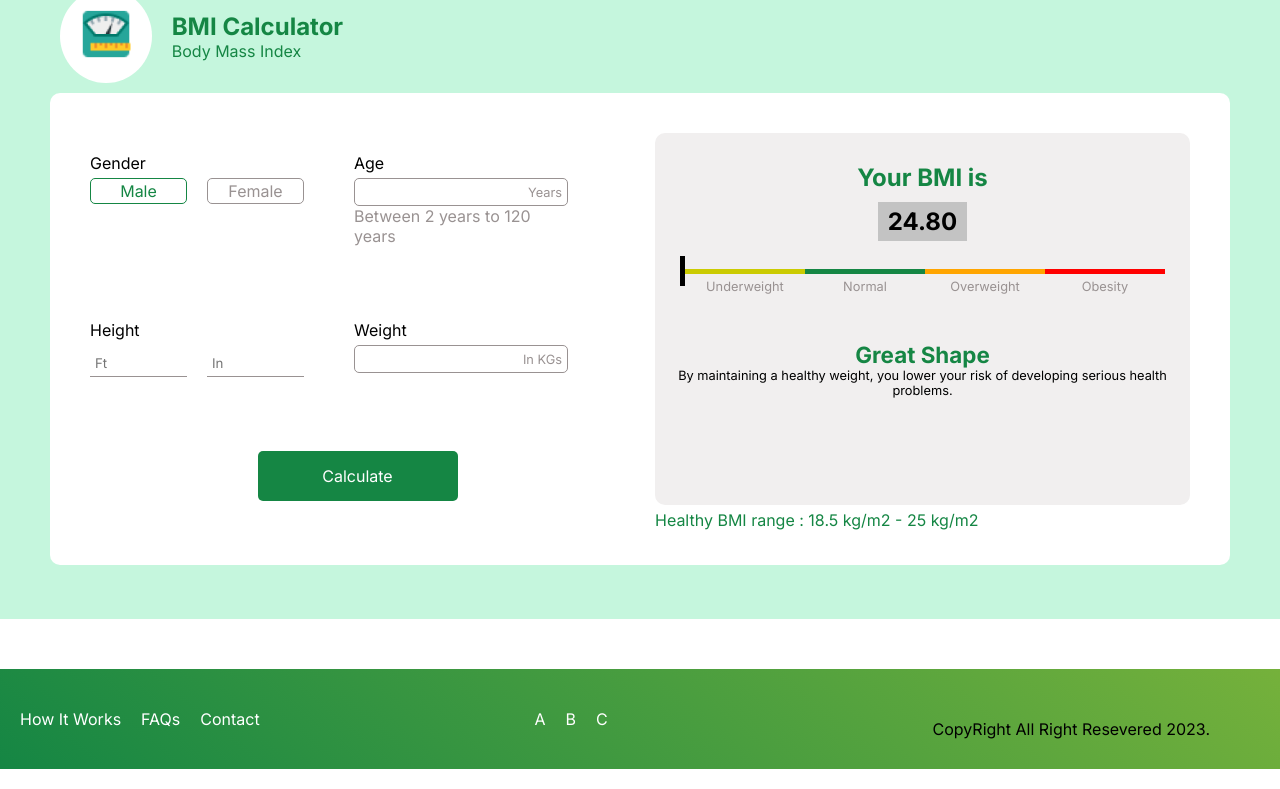
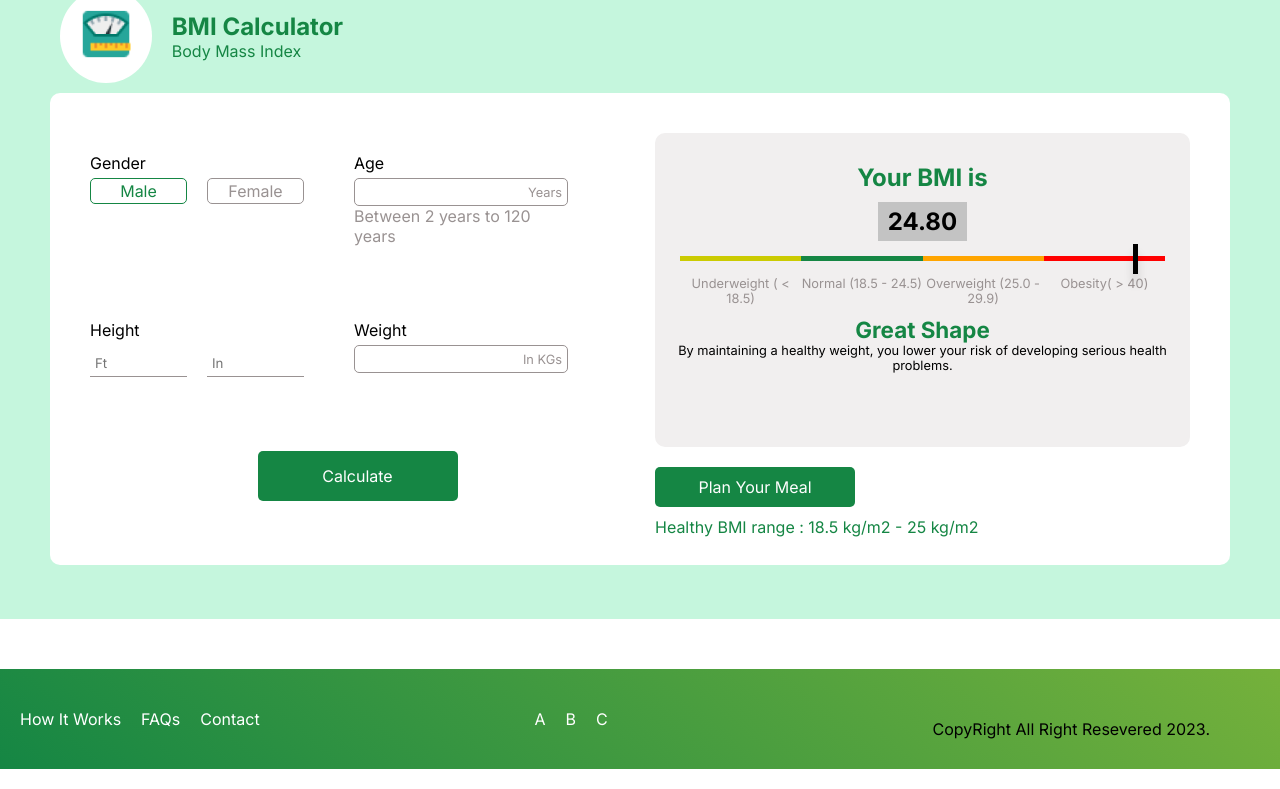
Before and after one commit to IshanB999/Khurakhfinal, a Django app: page /bmi-calculator in a window 1280 px wide. Shown: the part 141-930 px from the top of the page. Run offline with Django 5.2, Linux system fonts and the light colour scheme.

Commit message:
Created the caluclator ticker range and added plan meal button

```diff
--- a/mealplans/templates/bmi/calculator.html
+++ b/mealplans/templates/bmi/calculator.html
@@ -71,19 +71,21 @@
 
         <div class="box_container">
 
-            <div class="ticker"></div>
+            <div class="ticker obesity faq-button" id="bmi-ticker">
+                <p class="tooltip">BMI INDICATOR</p>
+            </div>
 
             <div class="boxes yellow">
-                <p>Underweight</p>
+                <p>Underweight ( < 18.5)</p>
             </div>
             <div class="boxes green">
-                <p>Normal</p>
+                <p>Normal (18.5 - 24.5)</p>
             </div>
             <div class="boxes orange">
-                <p>Overweight</p>
+                <p>Overweight (25.0 - 29.9)</p>
             </div>
             <div class="boxes red">
-                <p>Obesity</p>
+                <p>Obesity( > 40)</p>
             </div>
         </div>
 
@@ -94,7 +96,9 @@
                            of developing serious health problems.</p>
         </div>
         </div>
-        <p class="mt-5 primary-color">Healthy BMI range : 18.5 kg/m2 - 25 kg/m2</p>
+
+        <button class="global_btn simple rect plan_meal_btn">Plan Your Meal</button>
+        <p class="mt-10 primary-color">Healthy BMI range : 18.5 kg/m2 - 25 kg/m2</p>
     </div>
    </div>
 </div>
--- a/static/javascript/index.js
+++ b/static/javascript/index.js
@@ -5,3 +5,35 @@ function openDialog() {
 function closeDialog() {
     document.getElementById('dialogOverlay').classList.remove('show');
 }
+
+
+
+
+
+
+function calculate_ticker(bmi=17){
+
+const bmit = 37; // Example value for bmit
+
+  let targetWidth = 0;
+
+  // Determine the target width based on the bmit value
+  if (bmit < 18.5) {
+    targetWidth = (bmit / 18.5) * 25; // 0% to 25%
+  } else if (bmit >= 18.5 && bmit < 25.0) {
+    targetWidth = 25 + ((bmit - 18.5) / (24.9 - 18.5)) * 25; // 25% to 50%
+  } else if (bmit >= 25.0 && bmit < 30.0) {
+    targetWidth = 50 + ((bmit - 25.0) / (29.0 - 25.0)) * 25; // 50% to 75%
+  } else if (bmit >= 30.0 && bmit < 40.0) {
+    targetWidth = 75 + ((bmit - 30.0) / (40.0 - 30.0)) * 25; // 75% to 100%
+  } else if (bmit >= 40.0) {
+    targetWidth = 100; // 100%
+  }
+
+
+  console.log(targetWidth)
+  document.getElementById('bmi-ticker').style.left = targetWidth + '%'
+
+}
+
+calculate_ticker()
--- a/static/styles/main.css
+++ b/static/styles/main.css
@@ -120,6 +120,7 @@
   place-content: center;
   place-items: center;
   justify-content: space-between;
+  border-bottom: 10px solid var(--page-bg);
 }
 .navbar .logo_box {
   padding: 10px;
@@ -181,7 +182,6 @@
 .homepage_container {
   height: 120vh;
   position: relative;
-  border-top: 10px solid var(--page-bg);
   overflow: hidden;
 }
 .homepage_container .size_manager {
@@ -709,7 +709,7 @@ a {
 }
 .bmi_calculator_container .bmi-result-box .sm {
   background-color: #f1efef;
-  height: 95%;
+  height: 80%;
   padding: 20px;
   border-radius: 10px;
 }
@@ -737,14 +737,26 @@ a {
   height: 30px;
   width: 5px;
   background-color: black;
+  position: absolute;
+}
+.bmi_calculator_container .bmi-result-box .sm .box_container .ticker.underweight {
   left: 0;
+}
+.bmi_calculator_container .bmi-result-box .sm .box_container .ticker.normal {
+  left: 25%;
+}
+.bmi_calculator_container .bmi-result-box .sm .box_container .ticker.overweight {
+  left: 50%;
+}
+.bmi_calculator_container .bmi-result-box .sm .box_container .ticker.obesity {
+  left: 75%;
 }
 .bmi_calculator_container .bmi-result-box .sm .box_container .boxes {
   height: 5px;
   width: 25%;
 }
 .bmi_calculator_container .bmi-result-box .sm .box_container .boxes p {
-  margin-top: 10px;
+  margin-top: 20px;
   font-size: 0.8rem;
   text-align: center;
   color: var(--text-color);
@@ -771,4 +783,79 @@ a {
 }
 .bmi_calculator_container .bmi-result-box .sm .report p {
   font-size: 0.8rem;
+}
+.bmi_calculator_container .plan_meal_btn {
+  height: 40px;
+  width: 200px;
+  font-size: 1rem;
+  margin-top: 20px;
+}
+
+.faq-button {
+  border: none;
+  display: flex;
+  align-items: center;
+  justify-content: center;
+  cursor: pointer;
+  box-shadow: 0px 10px 10px rgba(0, 0, 0, 0.151);
+  position: relative;
+}
+
+@keyframes jello-vertical {
+  0% {
+    transform: scale3d(1, 1, 1);
+  }
+  30% {
+    transform: scale3d(0.75, 1.25, 1);
+  }
+  40% {
+    transform: scale3d(1.25, 0.75, 1);
+  }
+  50% {
+    transform: scale3d(0.85, 1.15, 1);
+  }
+  65% {
+    transform: scale3d(1.05, 0.95, 1);
+  }
+  75% {
+    transform: scale3d(0.95, 1.05, 1);
+  }
+  100% {
+    transform: scale3d(1, 1, 1);
+  }
+}
+.tooltip {
+  position: absolute;
+  top: -20px;
+  opacity: 0;
+  background-color: #ffe53b;
+  background-image: linear-gradient(147deg, #ffe53b 0%, #ff2525 74%);
+  color: white;
+  padding: 5px 10px;
+  border-radius: 5px;
+  display: flex;
+  align-items: center;
+  justify-content: center;
+  transition-duration: 0.2s;
+  pointer-events: none;
+  letter-spacing: 0.5px;
+}
+
+.tooltip::before {
+  position: absolute;
+  content: "";
+  width: 10px;
+  height: 10px;
+  background-color: #ff2525;
+  background-size: 1000%;
+  background-position: center;
+  transform: rotate(45deg);
+  bottom: -15%;
+  transition-duration: 0.3s;
+}
+
+.faq-button:hover .tooltip {
+  top: -60px;
+  opacity: 1;
+  transition-duration: 0.3s;
 }/*# sourceMappingURL=main.css.map */
--- a/static/styles/main.scss
+++ b/static/styles/main.scss
@@ -141,6 +141,7 @@
     place-content: center;
     place-items: center;
     justify-content: space-between;
+    border-bottom: 10px solid var(--page-bg);
 
     .logo_box{
         padding: 10px;
@@ -219,7 +220,7 @@ $stretch:-80px;
     // margin-top: 10px
     height: 120vh;
     position: relative;
-    border-top: 10px solid var(--page-bg);
+    // border-top: 10px solid var(--page-bg);
     overflow: hidden;
     .size_manager{
         // border: 5px solid blue;
@@ -834,7 +835,7 @@ a{
         // border: 1px solid black;
         .sm{
          background-color: #f1efef;
-         height: 95%;
+         height: 80%;
          padding: 20px;
          border-radius: 10px;
          .header{
@@ -865,7 +866,20 @@ a{
                 height: 30px;
                 width: 5px;
                 background-color: black;
-                left: 0;
+                position: absolute;
+                &.underweight{
+                    left: 0;
+                }
+                &.normal{
+                    left: 25%;
+                }
+                &.overweight{
+                    left: 50%;
+                }
+
+                &.obesity{
+                    left: 75%;
+                }
             }
 
             // column-gap:10px;
@@ -873,7 +887,7 @@ a{
                 height: 5px;
                 width: 25%;
                 p{
-                    margin-top: 10px;
+                    margin-top: 20px;
                     font-size: 0.8rem;
                     text-align: center;
                     color: var(--text-color);
@@ -894,6 +908,8 @@ a{
              }
         }
 
+
+
         .report{
             text-align: center;
             margin-top: 50px;
@@ -908,4 +924,90 @@ a{
         }
         }
     }
+
+
+    .plan_meal_btn{
+        height: 40px;
+        width: 200px;
+        font-size: 1rem;
+        margin-top: 20px;
+    }
 }
+
+
+
+// tooltip css
+
+.faq-button {
+    // width: 50px;
+    // height: 50px;
+    // border-radius: 50%;
+    border: none;
+    // background-color: #ffe53b;
+    // background-image: linear-gradient(147deg, #ffe53b 0%, #ff2525 74%);
+    display: flex;
+    align-items: center;
+    justify-content: center;
+    cursor: pointer;
+    box-shadow: 0px 10px 10px rgba(0, 0, 0, 0.151);
+    position: relative;
+  }
+  @keyframes jello-vertical {
+    0% {
+      transform: scale3d(1, 1, 1);
+    }
+    30% {
+      transform: scale3d(0.75, 1.25, 1);
+    }
+    40% {
+      transform: scale3d(1.25, 0.75, 1);
+    }
+    50% {
+      transform: scale3d(0.85, 1.15, 1);
+    }
+    65% {
+      transform: scale3d(1.05, 0.95, 1);
+    }
+    75% {
+      transform: scale3d(0.95, 1.05, 1);
+    }
+    100% {
+      transform: scale3d(1, 1, 1);
+    }
+  }
+
+  .tooltip {
+    position: absolute;
+    top: -20px;
+    opacity: 0;
+    background-color: #ffe53b;
+    background-image: linear-gradient(147deg, #ffe53b 0%, #ff2525 74%);
+    color: white;
+    padding: 5px 10px;
+    border-radius: 5px;
+    display: flex;
+    align-items: center;
+    justify-content: center;
+    transition-duration: 0.2s;
+    pointer-events: none;
+    letter-spacing: 0.5px;
+  }
+
+  .tooltip::before {
+    position: absolute;
+    content: "";
+    width: 10px;
+    height: 10px;
+    background-color: #ff2525;
+    background-size: 1000%;
+    background-position: center;
+    transform: rotate(45deg);
+    bottom: -15%;
+    transition-duration: 0.3s;
+  }
+
+  .faq-button:hover .tooltip {
+    top: -60px;
+    opacity: 1;
+    transition-duration: 0.3s;
+  }
```
Also changed, not shown: 1 other file.
